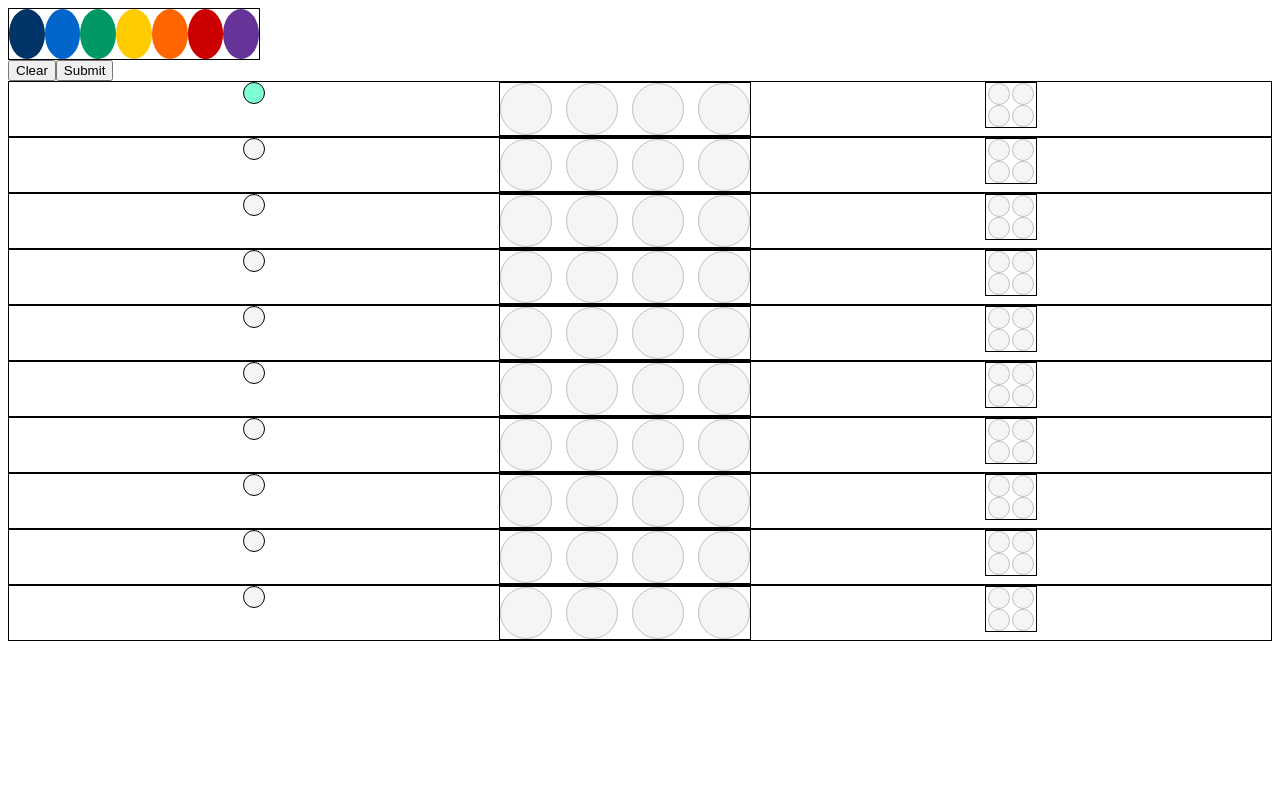
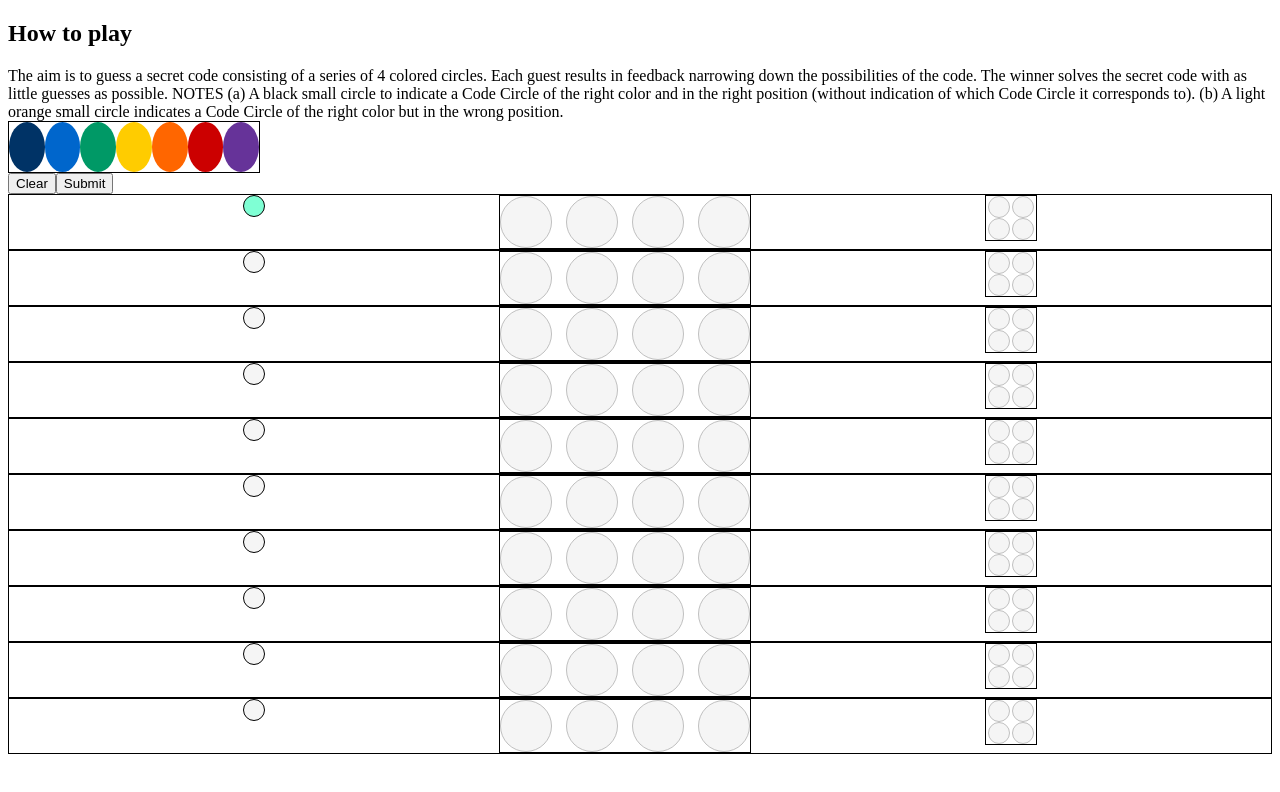
Before and after one commit to rick1e/mastermind-ng, an Angular app: page / in a window 1280 px wide. Shown: the top 792 px of the page. Built offline with nearby package versions, Linux system fonts and the light colour scheme.

Commit message:
added instructions

```diff
--- a/src/app/app.component.html
+++ b/src/app/app.component.html
@@ -1,7 +1,19 @@
 <div>
     <div>
       <div>
-          <app-pip-display [clickFunction]="selectPip" [pips]="possibleColours" (pipSelectionEvent)="handlePipSelectedEvent($event)"></app-pip-display>
+        <h2>How to play</h2>
+        The aim is to guess a secret code consisting of a series of 4
+        colored circles. Each guest results in feedback narrowing down the possibilities of the
+        code. The winner solves the secret code with as little guesses as possible.
+
+        NOTES
+        (a) A black small circle to indicate a Code Circle of the right color and in the right position
+        (without indication of which Code Circle it corresponds to).
+        (b) A light orange small circle indicates a Code Circle of the right color but in the wrong position.
+
+      </div>
+      <div>
+          <app-pip-display [pips]="possibleColours" (pipSelectionEvent)="handlePipSelectedEvent($event)"></app-pip-display>
           <button (click)="onClearButtonClick()">Clear</button>
           <button (click)="onSubmitButtonClick()">Submit</button>
           <button *ngIf="isGameDone" (click)="onNewGameButtonClick()">New Game</button>
```
